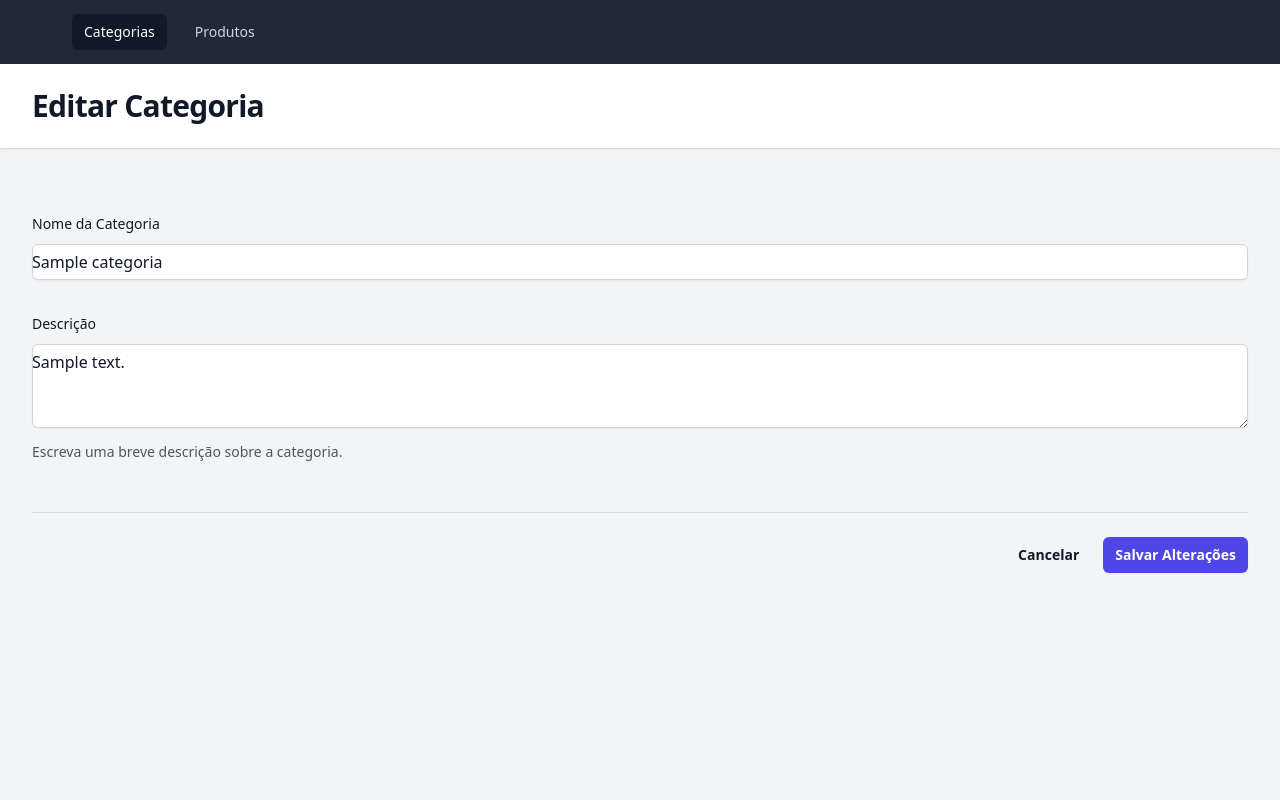
After one commit to angelluzk/sistema-controle-estoque, a PHP site: page /categorias/editar?id=1 in a window 1280 px wide. The commit adds this page. Run offline with PHP 8.4, Linux system fonts and the light colour scheme; tables that the repository leaves empty or names only in its code hold one stand-in row (values such as "Sample post"); some libraries are stand-ins or nearby versions.

Commit message:
Commit: Adiciona Editar e Excluir na Categoria de Produtos

```diff
--- a/src/Controller/CategoriaController.php
+++ b/src/Controller/CategoriaController.php
@@ -1,6 +1,4 @@
 <?php
-
-// src/Controller/CategoriaController.php
 
 namespace App\Controller;
 
@@ -8,39 +6,54 @@ use App\Model\CategoriaModel;
 
 class CategoriaController
 {
-    /**
-     * Exibe a página de listagem de categorias.
-     */
     public function index()
     {
         $categoriaModel = new CategoriaModel();
         $categorias = $categoriaModel->findAll();
-        // Vamos reutilizar a view 'home.php' por enquanto
         require_once '../views/home.php';
     }
 
-    /**
-     * Exibe o formulário de criação de categoria.
-     */
     public function create()
     {
         require_once '../views/categorias/novo.php';
     }
 
-    /**
-     * Processa os dados do formulário e salva a nova categoria.
-     */
     public function store()
     {
         $data = [
             'nome' => $_POST['nome'],
             'descricao' => $_POST['descricao']
         ];
-
         $categoriaModel = new CategoriaModel();
         $categoriaModel->save($data);
+        header('Location: /');
+    }
 
-        // Redireciona para a página inicial (lista de categorias)
+    public function edit()
+    {
+        $id = (int)$_GET['id'];
+        $categoriaModel = new CategoriaModel();
+        $categoria = $categoriaModel->findById($id);
+        require_once '../views/categorias/editar.php';
+    }
+
+    public function update()
+    {
+        $data = [
+            'id' => $_POST['id'],
+            'nome' => $_POST['nome'],
+            'descricao' => $_POST['descricao']
+        ];
+        $categoriaModel = new CategoriaModel();
+        $categoriaModel->update($data);
+        header('Location: /');
+    }
+
+    public function delete()
+    {
+        $id = (int)$_POST['id'];
+        $categoriaModel = new CategoriaModel();
+        $categoriaModel->delete($id);
         header('Location: /');
     }
 }
--- a/src/Core/Router.php
+++ b/src/Core/Router.php
@@ -1,6 +1,4 @@
 <?php
-
-// src/Core/Router.php
 
 namespace App\Core;
 
@@ -12,13 +10,11 @@ class Router
         $method = $_SERVER['REQUEST_METHOD'];
 
         switch (true) {
-            // ROTA PRINCIPAL AGORA É DO CategoriaController
+            // ROTAS DE CATEGORIA
             case ($uri === '/' && $method === 'GET'):
                 $controllerName = 'App\Controller\CategoriaController';
                 $methodName = 'index';
                 break;
-
-            // NOVAS ROTAS DE CATEGORIA
             case ($uri === '/categorias/novo' && $method === 'GET'):
                 $controllerName = 'App\Controller\CategoriaController';
                 $methodName = 'create';
@@ -27,8 +23,20 @@ class Router
                 $controllerName = 'App\Controller\CategoriaController';
                 $methodName = 'store';
                 break;
+            case ($uri === '/categorias/editar' && $method === 'GET'):
+                $controllerName = 'App\Controller\CategoriaController';
+                $methodName = 'edit';
+                break;
+            case ($uri === '/categorias/atualizar' && $method === 'POST'):
+                $controllerName = 'App\Controller\CategoriaController';
+                $methodName = 'update';
+                break;
+            case ($uri === '/categorias/excluir' && $method === 'POST'):
+                $controllerName = 'App\Controller\CategoriaController';
+                $methodName = 'delete';
+                break;
 
-            // ROTAS DE PRODUTOS (EXISTENTES)
+            // ROTAS DE PRODUTOS
             case ($uri === '/produtos' && $method === 'GET'):
                 $controllerName = 'App\Controller\ProdutoController';
                 $methodName = 'index';
--- a/src/Model/CategoriaModel.php
+++ b/src/Model/CategoriaModel.php
@@ -1,6 +1,4 @@
 <?php
-
-// src/Model/CategoriaModel.php
 
 namespace App\Model;
 
@@ -20,24 +18,42 @@ class CategoriaModel
     {
         $sql = "SELECT id, nome, descricao FROM categorias ORDER BY nome ASC";
         $stmt = $this->pdo->query($sql);
-
         return $stmt->fetchAll(PDO::FETCH_ASSOC);
     }
 
-    /**
-     * Salva uma nova categoria no banco de dados.
-     *
-     * @param array $data Dados da categoria (nome, descricao).
-     * @return bool True se salvou com sucesso, False caso contrário.
-     */
     public function save(array $data): bool
     {
         $sql = "INSERT INTO categorias (nome, descricao) VALUES (:nome, :descricao)";
-
         $stmt = $this->pdo->prepare($sql);
         $stmt->bindValue(':nome', $data['nome']);
         $stmt->bindValue(':descricao', $data['descricao'] ?: null);
+        return $stmt->execute();
+    }
 
+    public function findById(int $id)
+    {
+        $sql = "SELECT * FROM categorias WHERE id = :id";
+        $stmt = $this->pdo->prepare($sql);
+        $stmt->bindValue(':id', $id, PDO::PARAM_INT);
+        $stmt->execute();
+        return $stmt->fetch(PDO::FETCH_ASSOC);
+    }
+
+    public function update(array $data): bool
+    {
+        $sql = "UPDATE categorias SET nome = :nome, descricao = :descricao WHERE id = :id";
+        $stmt = $this->pdo->prepare($sql);
+        $stmt->bindValue(':id', $data['id'], PDO::PARAM_INT);
+        $stmt->bindValue(':nome', $data['nome']);
+        $stmt->bindValue(':descricao', $data['descricao'] ?: null);
+        return $stmt->execute();
+    }
+
+    public function delete(int $id): bool
+    {
+        $sql = "DELETE FROM categorias WHERE id = :id";
+        $stmt = $this->pdo->prepare($sql);
+        $stmt->bindValue(':id', $id, PDO::PARAM_INT);
         return $stmt->execute();
     }
 }
--- /dev/null
+++ b/views/categorias/editar.php
@@ -0,0 +1,64 @@
+<!DOCTYPE html>
+<html lang="pt-br" class="h-full bg-gray-100">
+<head>
+    <meta charset="UTF-8">
+    <meta name="viewport" content="width=device-width, initial-scale=1.0">
+    <title>Editar Categoria - Controle de Estoque</title>
+    <script src="https://cdn.tailwindcss.com"></script>
+</head>
+<body class="h-full">
+    <div class="min-h-full">
+        <nav class="bg-gray-800">
+             <div class="mx-auto max-w-7xl px-4 sm:px-6 lg:px-8">
+                <div class="flex h-16 items-center justify-between">
+                    <div class="flex items-center">
+                        <div class="hidden md:block">
+                            <div class="ml-10 flex items-baseline space-x-4">
+                                <a href="/" class="bg-gray-900 text-white rounded-md px-3 py-2 text-sm font-medium" aria-current="page">Categorias</a>
+                                <a href="/produtos" class="text-gray-300 hover:bg-gray-700 hover:text-white rounded-md px-3 py-2 text-sm font-medium">Produtos</a>
+                            </div>
+                        </div>
+                    </div>
+                </div>
+            </div>
+        </nav>
+        <header class="bg-white shadow">
+            <div class="mx-auto max-w-7xl px-4 py-6 sm:px-6 lg:px-8">
+                <h1 class="text-3xl font-bold tracking-tight text-gray-900">Editar Categoria</h1>
+            </div>
+        </header>
+        <main>
+            <div class="mx-auto max-w-7xl py-6 sm:px-6 lg:px-8">
+                <form action="/categorias/atualizar" method="POST">
+                    <input type="hidden" name="id" value="<?= htmlspecialchars($categoria['id']) ?>">
+                    <div class="space-y-12">
+                        <div class="border-b border-gray-900/10 pb-12">
+                            <div class="mt-10 grid grid-cols-1 gap-x-6 gap-y-8 sm:grid-cols-6">
+                                <div class="col-span-full">
+                                    <label for="nome" class="block text-sm font-medium leading-6 text-gray-900">Nome da Categoria</label>
+                                    <div class="mt-2">
+                                        <input type="text" name="nome" id="nome" required value="<?= htmlspecialchars($categoria['nome']) ?>" class="block w-full rounded-md border-0 py-1.5 text-gray-900 shadow-sm ring-1 ring-inset ring-gray-300">
+                                    </div>
+                                </div>
+
+                                <div class="col-span-full">
+                                    <label for="descricao" class="block text-sm font-medium leading-6 text-gray-900">Descrição</label>
+                                    <div class="mt-2">
+                                        <textarea id="descricao" name="descricao" rows="3" class="block w-full rounded-md border-0 py-1.5 text-gray-900 shadow-sm ring-1 ring-inset ring-gray-300"><?= htmlspecialchars($categoria['descricao']) ?></textarea>
+                                    </div>
+                                    <p class="mt-3 text-sm leading-6 text-gray-600">Escreva uma breve descrição sobre a categoria.</p>
+                                </div>
+                            </div>
+                        </div>
+                    </div>
+
+                    <div class="mt-6 flex items-center justify-end gap-x-6">
+                        <a href="/" class="text-sm font-semibold leading-6 text-gray-900">Cancelar</a>
+                        <button type="submit" class="rounded-md bg-indigo-600 px-3 py-2 text-sm font-semibold text-white shadow-sm hover:bg-indigo-500">Salvar Alterações</button>
+                    </div>
+                </form>
+            </div>
+        </main>
+    </div>
+</body>
+</html>
```
Also changed, not shown: views/home.php (+12 -2 lines).
